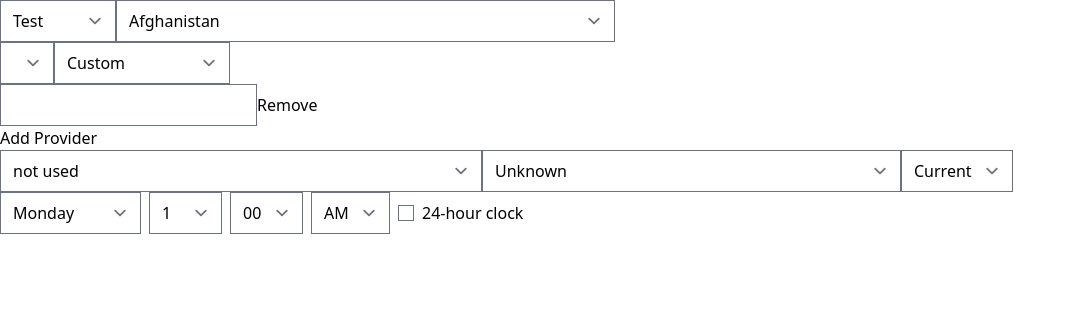
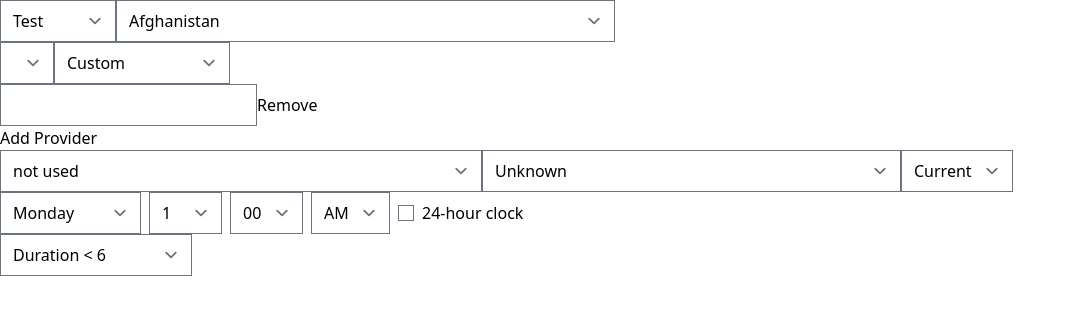
Before and after one commit to lmgal/qzss-ewm-generator, a React (Vite) app: page / in a window 1280 px wide. Shown: the top 314 px of the page, without its empty margins (0-1076 px from the left). Built offline with nearby package versions, Linux system fonts and the light colour scheme.

Commit message:
Added expected duration select

```diff
--- a/src/App.tsx
+++ b/src/App.tsx
@@ -32,6 +32,11 @@ function App() {
         <option value='1'>Next</option>
       </select>
       <UTCSelect form={form} />
+      <select {...form.register('hazardExpectedDuration')}>
+        <option value='01'>Duration &lt; 6</option>
+        <option value='10'>6 &le; Duration &lt; 12</option>
+        <option value='11'>12 &le; Duration &lt; 24</option>
+      </select>
     </div>
   )
 }
```
